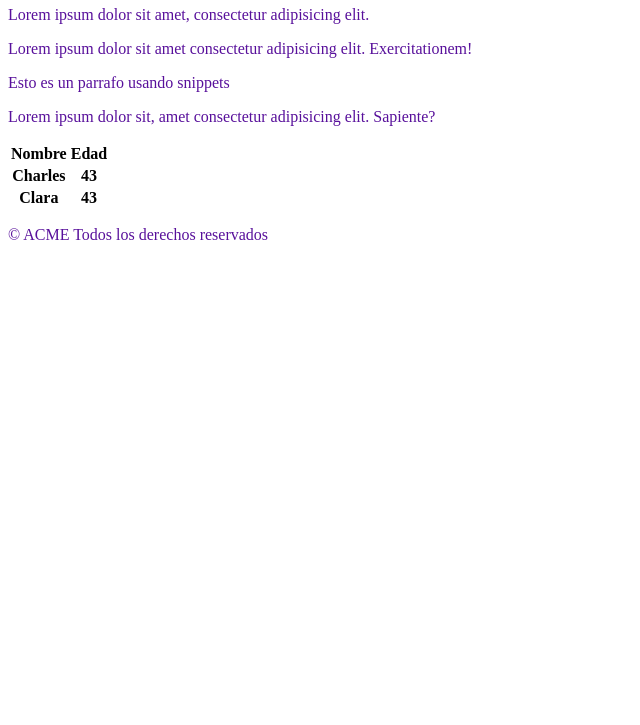
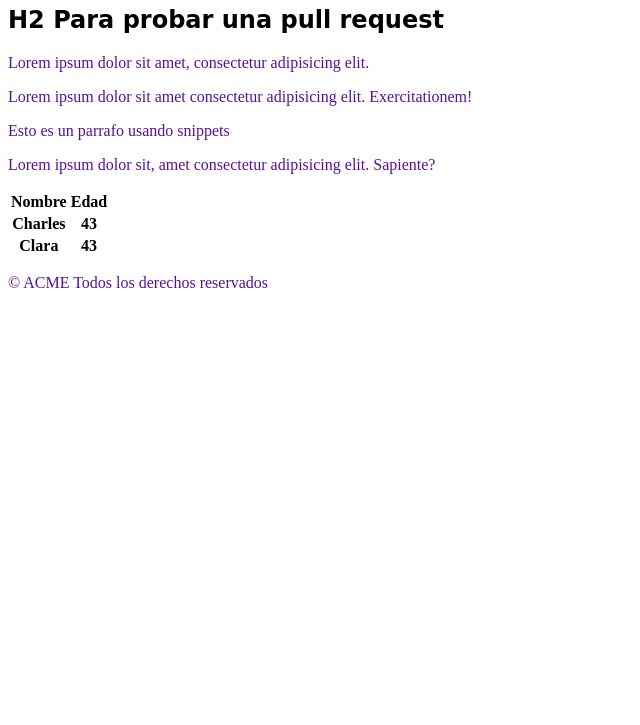
Before and after one commit to Anpipus/EjemploHTML, a plain HTML site: page index.html in a window 1280 px wide. Shown: the part 75-800 px from the top of the page, without its empty margins (0-640 px from the left). Drawn offline with Linux system fonts and the light colour scheme.

Commit message:
adding H2 to proof pull request

```diff
--- a/index.html
+++ b/index.html
@@ -9,6 +9,7 @@
 <body>
     <script src="./js/main.js"></script>
     <h1>Hola mundo</h1>
+    <h2>H2 Para probar una pull request</h2>
     <p>Lorem ipsum dolor sit amet, consectetur adipisicing elit. </p>
     <p>Lorem ipsum dolor sit amet consectetur adipisicing elit. Exercitationem!
     </p>
--- a/style.css
+++ b/style.css
@@ -1,3 +1,6 @@
 h1{ color: rgb(210, 93, 116);
     font-family: 'Lucida Sans';}
+
 p{color: rgb(88, 16, 155);}
+
+h2{ font-family:cursive; }
```
